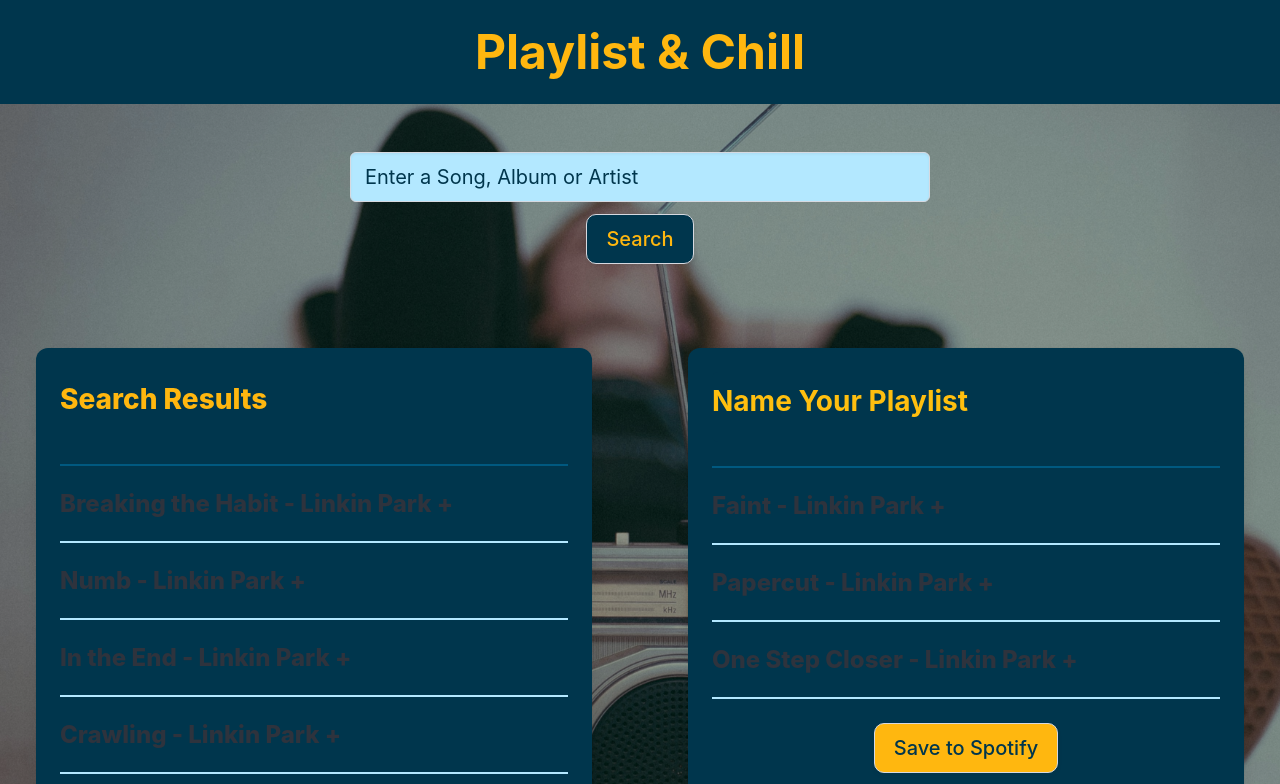
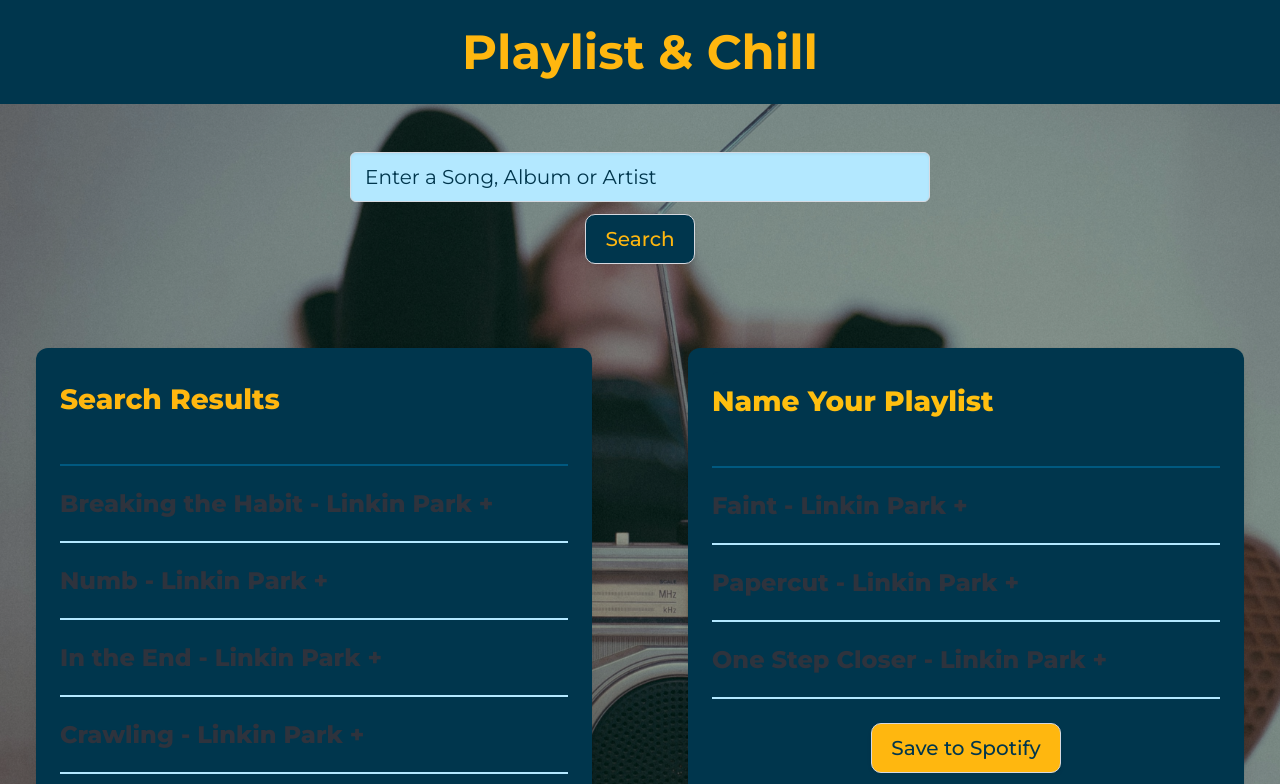
Before and after one commit to vlrnsnk/playlist-and-chill, a React (Create React App) app: page / in a window 1280 px wide. Shown: the top 784 px of the page. Built offline with nearby package versions, Linux system fonts and the light colour scheme.

Commit message:
Change font to Montserrat

```diff
--- a/src/app/App.css
+++ b/src/app/App.css
@@ -5,6 +5,7 @@
 
 .search::placeholder {
   color: #00364d !important;
+  font-family: 'Montserrat' !important;
 }
 
 .playlist-name {
@@ -13,11 +14,12 @@
   padding-left: 0;
   font-size: 28px !important;
   color: #ffb70f !important;
-  font-weight: bold !important;
+  font-weight: 800 !important;
+  font-family: 'Montserrat' !important;
 }
 
 .playlist-name::placeholder {
   color: #ffbf0f !important;
   font-size: 28px;
-  font-weight: bold;
+  font-weight: 800;
 }
--- a/src/index.css
+++ b/src/index.css
@@ -1,8 +1,9 @@
+@import url('https://fonts.googleapis.com/css2?family=Inter:opsz@14..32&family=Montserrat:ital,wght@0,100..900;1,100..900&family=Outfit:wght@100..900&display=swap');
+
 body {
   margin: 0;
-  font-family: -apple-system, BlinkMacSystemFont, 'Segoe UI', 'Roboto', 'Oxygen',
-    'Ubuntu', 'Cantarell', 'Fira Sans', 'Droid Sans', 'Helvetica Neue',
-    sans-serif;
+  font-family: 'Montserrat',
+    sans-serif !important;
   -webkit-font-smoothing: antialiased;
   -moz-osx-font-smoothing: grayscale;
 
```
